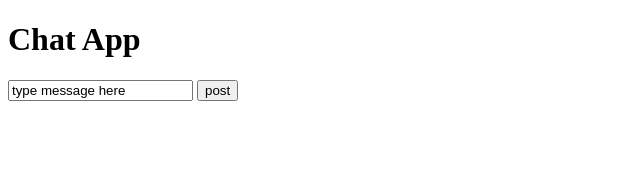
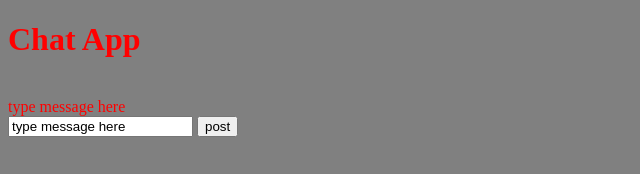
Before and after one commit to Cdubles102403/Node_ChatApp, a website: page views/index.html in a window 1280 px wide. Both pictures are taken after a click on the button "post". Shown: the whole page, without its empty margins (0-640 px from the left). Drawn offline with nearby package versions, Linux system fonts and the light colour scheme; no server answers.

Commit message:
Add files via upload

```diff
--- a/index.js
+++ b/index.js
@@ -7,8 +7,9 @@ server.listen(8080);
 app.use(express.static('views'))
 
 io.on('connection', function (socket) {
-  console.log("working")
+  console.log("user connected " + socket.id)
   socket.on("message", function(msg){
-    console.log(msg);
+    console.log(socket.id+" message: "+msg);
+    socket.broadcast.emit("msg",msg)
   });
 });
--- a/views/css.css
+++ b/views/css.css
@@ -1,3 +1,9 @@
 body{
   color:red;
+    background-color: gray;
 }
+
+div#input{
+  position: sticky;
+  bottom: 10px;
+}
--- a/views/index.html
+++ b/views/index.html
@@ -6,11 +6,14 @@
     <script src="https://ajax.googleapis.com/ajax/libs/jquery/3.4.1/jquery.min.js"></script>
     <script src="/socket.io/socket.io.js"></script>
     <script src="js.js"></script>
-    <link href="css.css">
+    <link rel="stylesheet" type="text/css" href="css.css">
   </head>
   <body>
     <h1>Chat App</h1>
-    <input type="text" id="message" value="type message here">
-    <button id="post" >post</button>
+    <div id="messages"></div>
+      <div id="input">
+          <input type="text" id="message" value="type message here">
+          <button id="post" >post</button>
+      </div>
   </body>
 </html>
--- a/views/js.js
+++ b/views/js.js
@@ -1,9 +1,14 @@
 $(document).ready(function(){
-  var socket = io.connect('http://localhost:8080/');
+  var socket = io.connect('http://10.217.11.52:8080/');
 
   $("button#post").click(function(){
     console.log("clicked");
     var msg = $("input#message").val();
     socket.emit("message",msg);
+    $("div#messages").append("<br>"+msg);
   });
+socket.on("msg", function(msg){
+    $("div#messages").append("<br>"+msg);
+
+    });
 });
```
